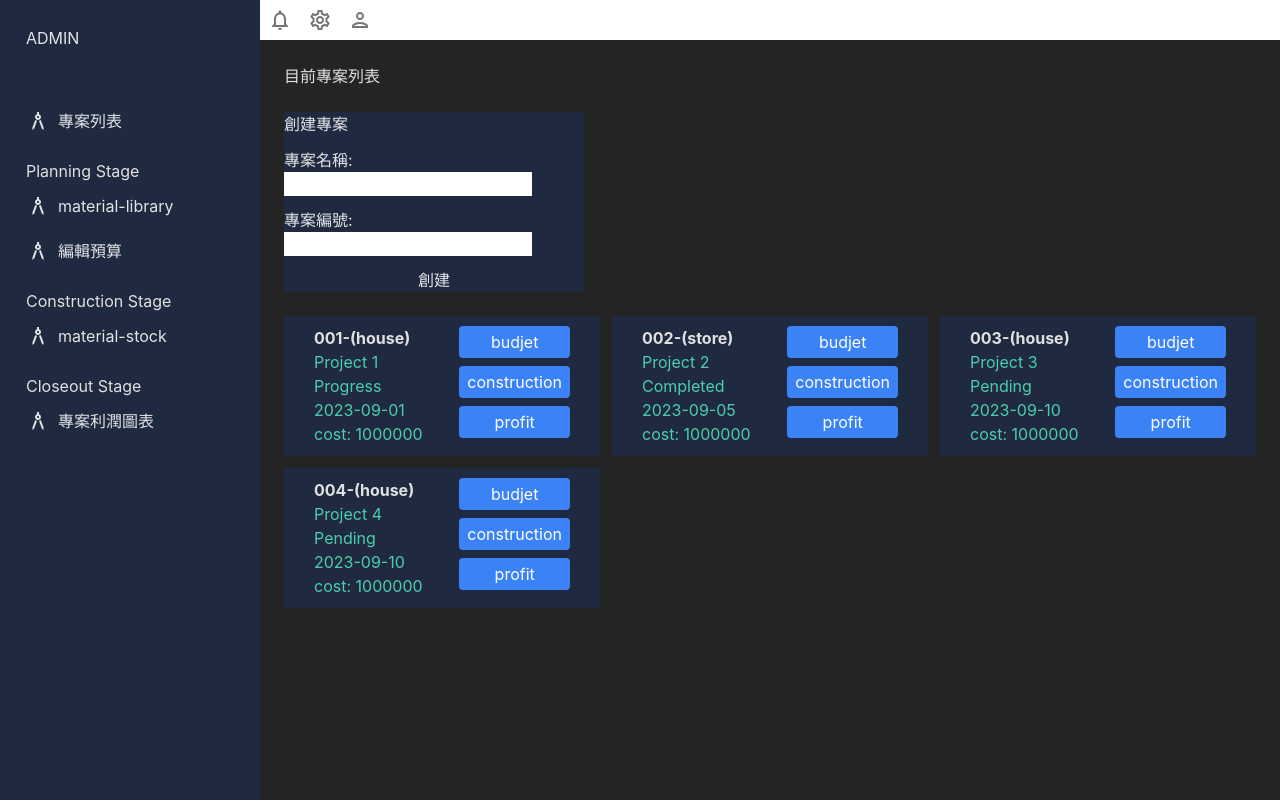
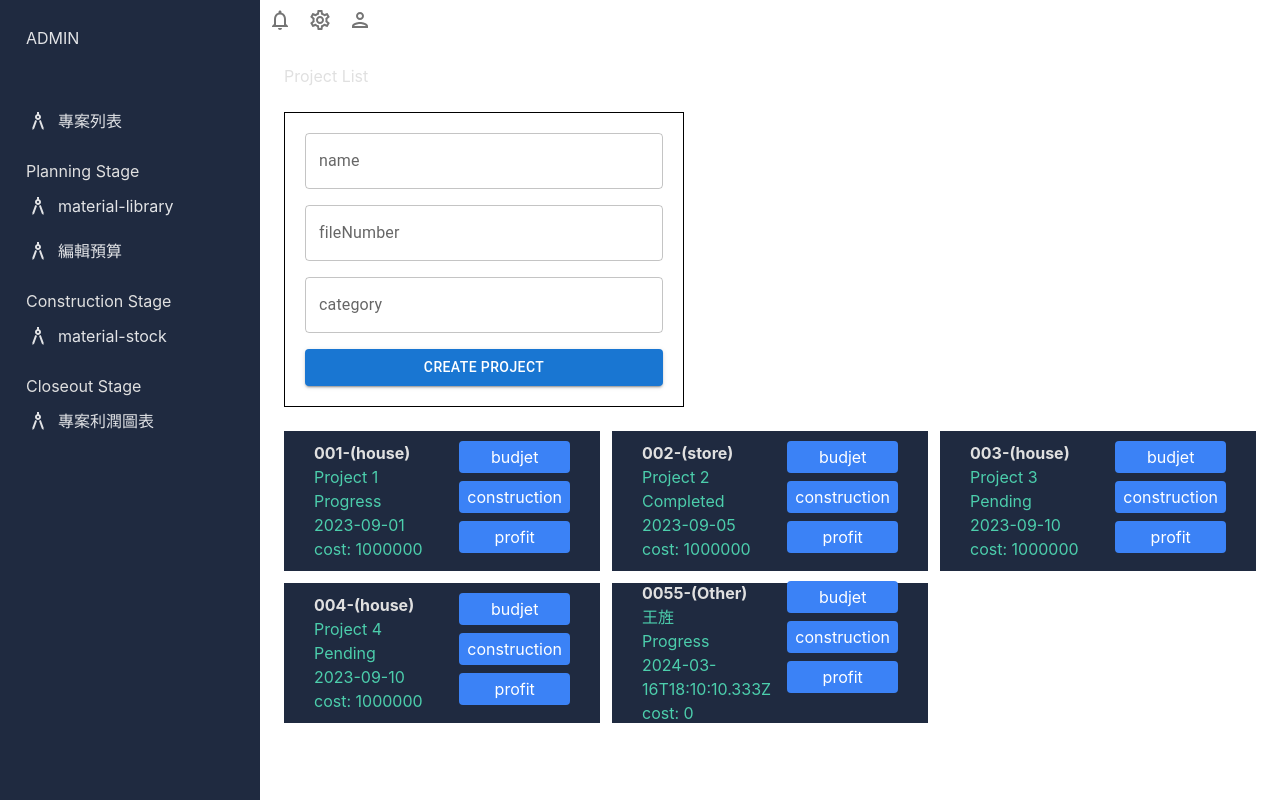
Before and after one commit to eddie8119/react-dashboard, a React (Vite) app: page / in a window 1280 px wide. Built offline with nearby package versions, Linux system fonts and the light colour scheme; data requests are answered from the project's data file.

Commit message:
add useForm

```diff
--- a/db.json
+++ b/db.json
@@ -44,7 +44,7 @@
       "status": "Progress",
       "date": "2023-09-01",
       "picture": " ",
-      "number": "001",
+      "fileNumber": "001",
       "cost": 1000000,
       "category": "house"
     },
@@ -54,7 +54,7 @@
       "status": "Completed",
       "date": "2023-09-05",
       "picture": " ",
-      "number": "002",
+      "fileNumber": "002",
       "cost": 1000000,
       "category": "store"
     },
@@ -64,7 +64,7 @@
       "status": "Pending",
       "date": "2023-09-10",
       "picture": " ",
-      "number": "003",
+      "fileNumber": "003",
       "cost": 1000000,
       "category": "house"
     },
@@ -74,9 +74,19 @@
       "status": "Pending",
       "date": "2023-09-10",
       "picture": " ",
-      "number": "004",
+      "fileNumber": "004",
       "cost": 1000000,
       "category": "house"
+    },
+    {
+      "id": 1710612610333,
+      "name": "王旌",
+      "status": "Progress",
+      "date": "2024-03-16T18:10:10.333Z",
+      "picture": "",
+      "fileNumber": "0055",
+      "cost": 0,
+      "category": "Other"
     }
   ]
 }
--- a/package.json
+++ b/package.json
@@ -24,6 +24,7 @@
     "json-server": "^1.0.0-alpha.23",
     "react": "^18.2.0",
     "react-dom": "^18.2.0",
+    "react-hook-form": "^7.51.0",
     "react-i18next": "^14.1.0",
     "react-router-dom": "^6.22.2",
     "styled-components": "^6.1.8"
--- a/src/content/dashboards/OverviewCase/CreateProject.tsx
+++ b/src/content/dashboards/OverviewCase/CreateProject.tsx
@@ -1,52 +1,77 @@
-import { useState, FormEvent, FC } from 'react';
+import { TextField, Stack, Button } from '@mui/material';
+import { useForm } from 'react-hook-form';
+import axios from 'axios';
 
-interface FormProps {
-  handleSubmitAddProject: (
-    name: string,
-    number: string,
-    category: string,
-  ) => void;
+interface FormValues {
+  name: string;
+  fileNumber: string;
+  category: string;
 }
 
-const CreateProject: FC<FormProps> = ({ handleSubmitAddProject }) => {
-  const [name, setName] = useState('');
-  const [number, setNumber] = useState('');
-  const [category, setCategory] = useState('');
+interface ProjectFormValues {
+  id: number;
+  name: string;
+  status: string;
+  date: string;
+  picture?: string;
+  fileNumber: string;
+  cost: number;
+  category: string;
+}
 
-  const handleSubmit = (event: FormEvent) => {
-    event.preventDefault();
-    handleSubmitAddProject(name, number, category);
+const CreateProject = () => {
+  const form = useForm<FormValues>({
+    defaultValues: {
+      name: '',
+      fileNumber: '',
+      category: '',
+    },
+  });
 
-    setName('');
-    setNumber('');
+  const { register, handleSubmit } = form;
+
+  const onSubmit = async (data: FormValues) => {
+    const { name, fileNumber, category } = data;
+
+    const formData: ProjectFormValues = {
+      id: Date.now(),
+      name,
+      status: 'Progress',
+      date: new Date().toISOString(),
+      picture: '',
+      fileNumber,
+      cost: 0,
+      category,
+    };
+
+    try {
+      await axios.post('http://localhost:3000/projectListsTest', formData);
+    } catch (error) {
+      console.error(error);
+    }
   };
 
   return (
-    <form
-      onSubmit={handleSubmit}
-      className="flex w-[300px] flex-col gap-3 bg-box-bg"
-    >
-      <h3>創建專案</h3>
-      <label>
-        專案名稱:
-        <input
-          type="text"
-          value={name}
-          onChange={(e) => setName(e.target.value)}
-        />
-      </label>
-
-      <label>
-        專案編號:
-        <input
-          type="text"
-          value={number}
-          onChange={(e) => setNumber(e.target.value)}
-        />
-      </label>
-
-      <input type="submit" value="創建" />
-    </form>
+    <>
+      <form noValidate onSubmit={handleSubmit(onSubmit)}>
+        <Stack
+          spacing={2}
+          width={400}
+          className="border border-black bg-white p-5"
+        >
+          <TextField label="name" type="text" {...register('name')} />
+          <TextField
+            label="fileNumber"
+            type="text"
+            {...register('fileNumber')}
+          />
+          <TextField label="category" type="text" {...register('category')} />
+          <Button type="submit" variant="contained">
+            Create Project
+          </Button>
+        </Stack>
+      </form>
+    </>
   );
 };
 
--- a/src/content/dashboards/OverviewCase/index.tsx
+++ b/src/content/dashboards/OverviewCase/index.tsx
@@ -11,7 +11,7 @@ interface ProjectList {
   status: string;
   date: string;
   picture?: string;
-  number: string;
+  fileNumber: string;
   cost: number;
   category: string;
 }
@@ -19,24 +19,6 @@ interface ProjectList {
 const OverviewCase = () => {
   const [projectLists, setProjectLists] = useState<ProjectList[]>([]);
 
-  const handleSubmitAddProject = (
-    name: string,
-    number: string,
-    category: string,
-  ) => {
-    const newProject: ProjectList = {
-      id: Date.now(),
-      name,
-      status: 'Progress',
-      date: new Date().toISOString(),
-      picture: '',
-      number,
-      cost: 0,
-      category,
-    };
-
-    setProjectLists((prevProjectLists) => [...prevProjectLists, newProject]);
-  };
   const buttonLists = [
     { id: 1, name: 'budjet', link: '/plan/project' },
     { id: 2, name: 'construction', link: '/construction/project' },
@@ -56,8 +38,8 @@ const OverviewCase = () => {
 
   return (
     <div className="flex h-full w-full flex-col gap-6 p-6">
-      <PageTitle title="目前專案列表" />
-      <CreateProject handleSubmitAddProject={handleSubmitAddProject} />
+      <PageTitle title="Project List" />
+      <CreateProject />
       <div className="grid w-full grid-cols-1 gap-3 md:grid-cols-3 ">
         {projectLists.map((data) => (
           <div
@@ -67,7 +49,7 @@ const OverviewCase = () => {
             <div className="flex w-full justify-between">
               <div className="flex flex-col ">
                 <p className="text font-bold text-gray">
-                  {data.number}-({data.category})
+                  {data.fileNumber}-({data.category})
                 </p>
                 <p className="text text-primary">{data.name}</p>
                 <p className="text text-primary">{data.status}</p>
--- a/src/layouts/SidebarLayout/index.tsx
+++ b/src/layouts/SidebarLayout/index.tsx
@@ -1,4 +1,3 @@
-import React from 'react';
 import { Outlet } from 'react-router-dom';
 import SidebarMenu from './SidebarMenu';
 import Header from './Header';
@@ -19,7 +18,7 @@ const SidebarLayout = () => {
           <SidebarMenu />
         </div>
       </div>
-      <div className="flex w-full flex-col">
+      <div className="flex w-full flex-col bg-white">
         <Header />
         <Outlet />
       </div>
```
Also changed, not shown: 1 other file (tests, documents, lock files or other folders).
